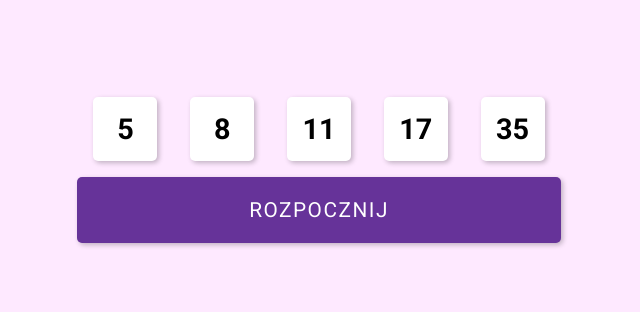
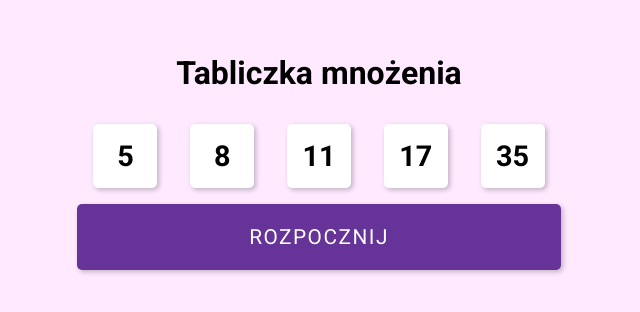
Before and after one commit to chawrona/liczenie, a plain HTML site: page index.html in a window 1280 px wide. Shown: the part 238-550 px from the top of the page, without its empty margins (321-961 px from the left). Drawn offline with Linux system fonts and the light colour scheme.

Commit message:
Update index.html

```diff
--- a/index.html
+++ b/index.html
@@ -11,6 +11,7 @@
 
 
     <div class="rozpocznij">
+        <h1>Tabliczka mnożenia</h1>
         <div class="buttons">
             <button class="btn">5</button>
             <button class="btn">8</button>
```
